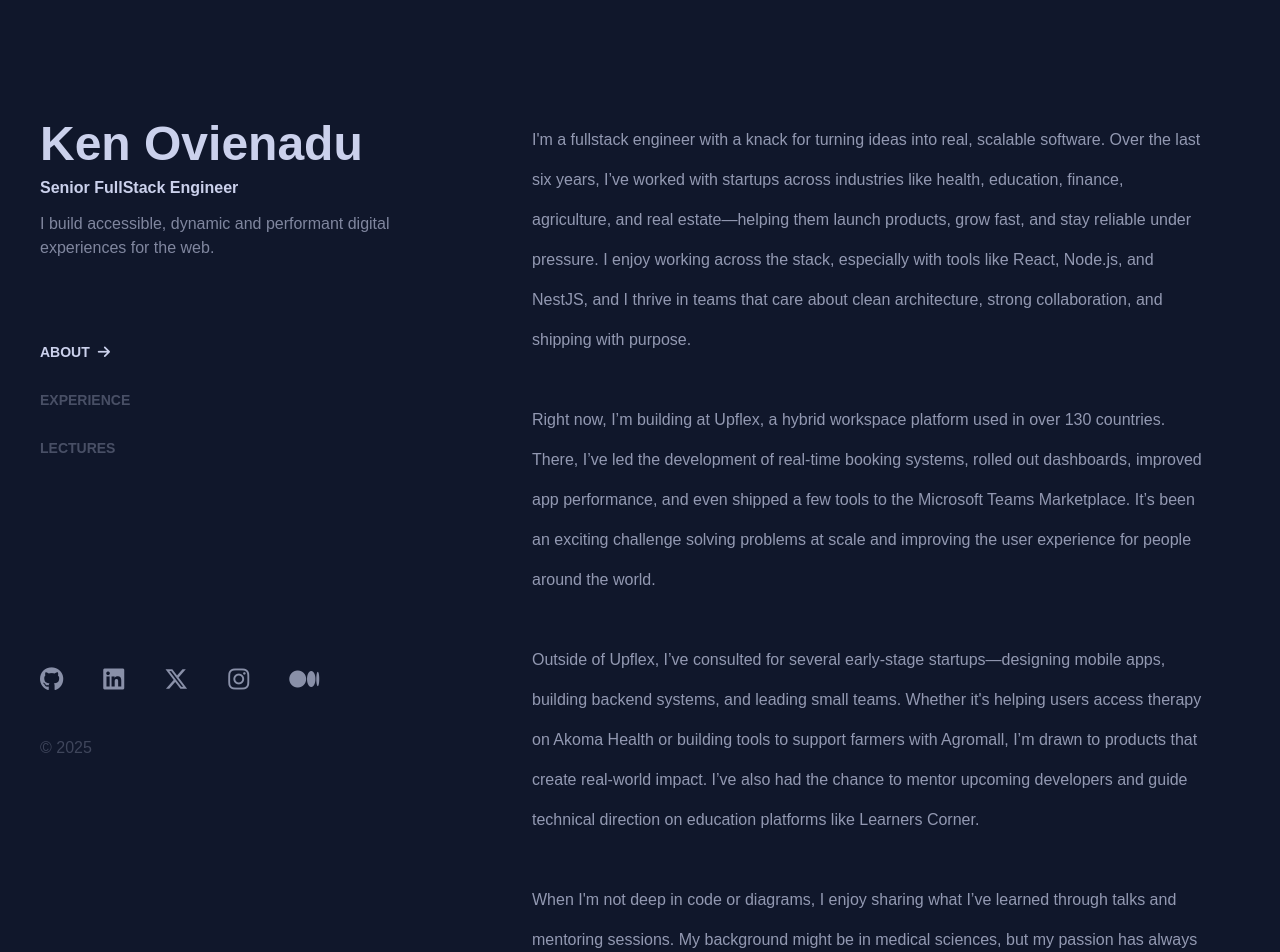
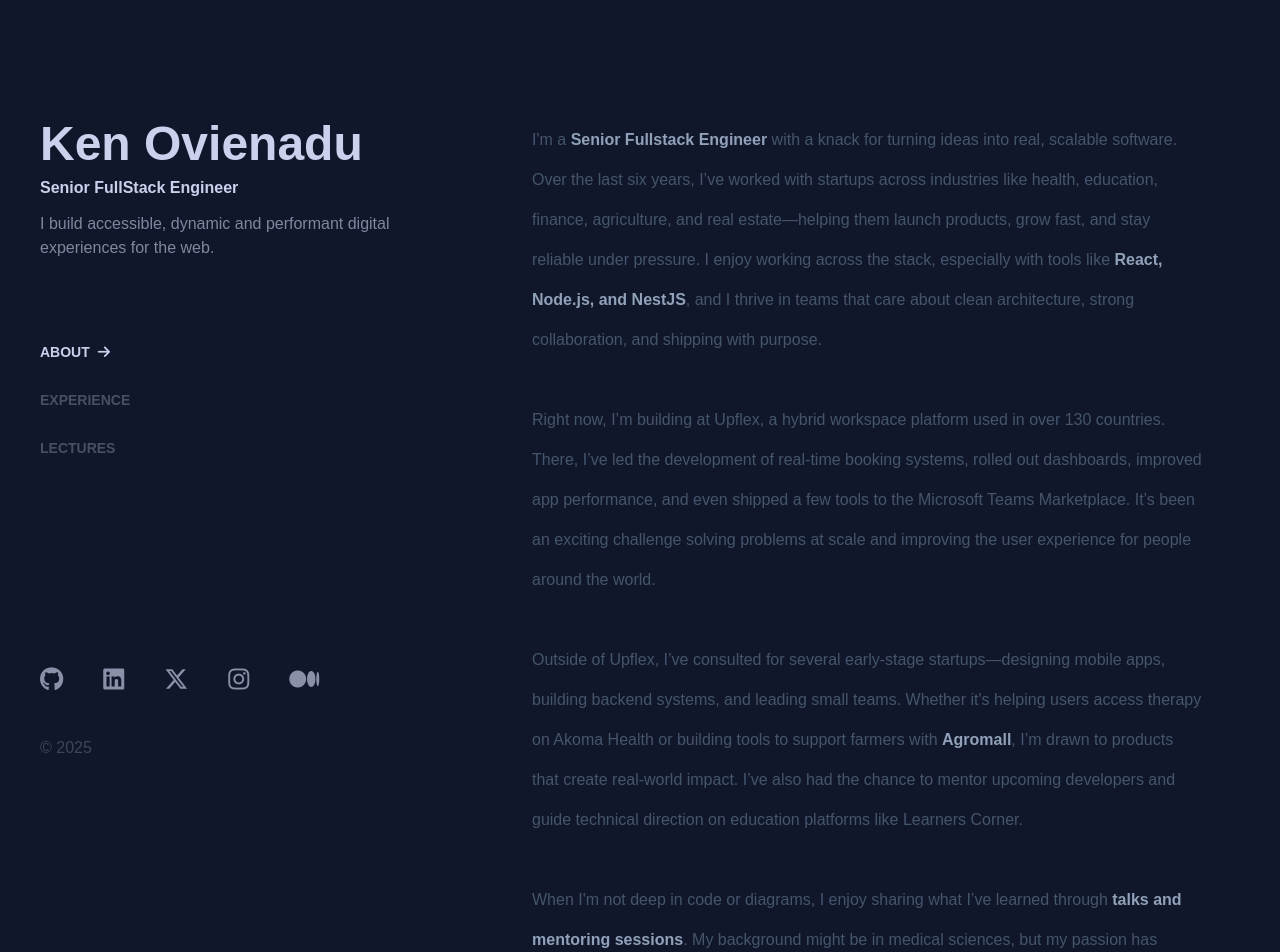
Before and after one commit to kenovienadu/ken-portfolio-2025, a Next.js app: page / in a window 1280 px wide. Shown: the top 952 px of the page. Built offline with nearby package versions, Linux system fonts and the light colour scheme.

Commit message:
feat: enhance text styling and add transitions for improved navigation experience

```diff
--- a/src/components/NavTabs.tsx
+++ b/src/components/NavTabs.tsx
@@ -31,7 +31,7 @@
 
   const renderDesktopNavTabs = () => {
     return navTabs.map((tab, index) => {
-      const defaultClassNames = 'font-extrabold text-sm';
+      const defaultClassNames = 'font-extrabold text-sm transition delay-150 duration-300 ease-in-out';
       const isActiveRoute = tab.path.toLowerCase() === currentRoute.toLowerCase();
       const className = isActiveRoute ? defaultClassNames : `${defaultClassNames} opacity-30`;
 
@@ -52,7 +52,7 @@
 
   const renderMobileNavTabs = () => {
     return navTabs.map((tab, index) => {
-      const defaultClassNames = 'font-extrabold text-sm';
+      const defaultClassNames = 'font-extrabold text-sm transition delay-150 duration-300 ease-in-out';
       const isActiveRoute = tab.path.toLowerCase() === currentRoute.toLowerCase();
       const className = isActiveRoute ? defaultClassNames : `${defaultClassNames} opacity-30`;
 
--- a/src/pages/index.tsx
+++ b/src/pages/index.tsx
@@ -4,31 +4,31 @@
   return (
     <section>
       <MobileSummary />
-      <div className="flex flex-col gap-10 max-w-2xl leading-10">
-        <p className="opacity-70">
-          I&#39;m a fullstack engineer with a knack for turning ideas into real, scalable software. Over the last six years,
+      <div className="flex flex-col gap-10 max-w-2xl leading-10 text-slate-600">
+        <p>
+          I&#39;m a <span className="text-slate-400 font-bold">Senior Fullstack Engineer</span> with a knack for turning ideas into real, scalable software. Over the last six years,
           I’ve worked with startups across industries like health, education, finance, agriculture, and real estate—helping
           them launch products, grow fast, and stay reliable under pressure. I enjoy working across the stack,
-          especially with tools like React, Node.js, and NestJS, and I thrive in teams that care about clean architecture,
+          especially with tools like <span className="text-slate-400 font-bold">React, Node.js, and NestJS</span>, and I thrive in teams that care about clean architecture,
           strong collaboration, and shipping with purpose.
         </p>
 
-        <p className="opacity-70">
+        <p>
           Right now, I’m building at Upflex, a hybrid workspace platform used in over 130 countries.
           There, I’ve led the development of real-time booking systems, rolled out dashboards, improved app performance, and
           even shipped a few tools to the Microsoft Teams Marketplace. It’s been an exciting challenge solving problems at
           scale and improving the user experience for people around the world.
         </p>
 
-        <p className="opacity-70">
+        <p>
           Outside of Upflex, I’ve consulted for several early-stage startups—designing mobile apps, building backend systems,
           and leading small teams. Whether it&#39;s helping users access therapy on Akoma Health or building tools to support
-          farmers with Agromall, I’m drawn to products that create real-world impact. I’ve also had the chance to mentor
+          farmers with <span className="text-slate-400 font-bold" >Agromall</span>, I’m drawn to products that create real-world impact. I’ve also had the chance to mentor
           upcoming developers and guide technical direction on education platforms like Learners Corner.
         </p>
 
-        <p className="opacity-70">
-          When I&#39;m not deep in code or diagrams, I enjoy sharing what I’ve learned through talks and mentoring sessions.
+        <p>
+          When I&#39;m not deep in code or diagrams, I enjoy sharing what I’ve learned through <span className="text-slate-400 font-bold" >talks and mentoring sessions</span>.
           My background might be in medical sciences, but my passion has always been tech and learning how things work.
           These days, I&#39;m also working toward a Master’s in Software Engineering, just to sharpen the edges a bit more.
           Always open to fresh ideas, cool projects, and great conversations.
```
